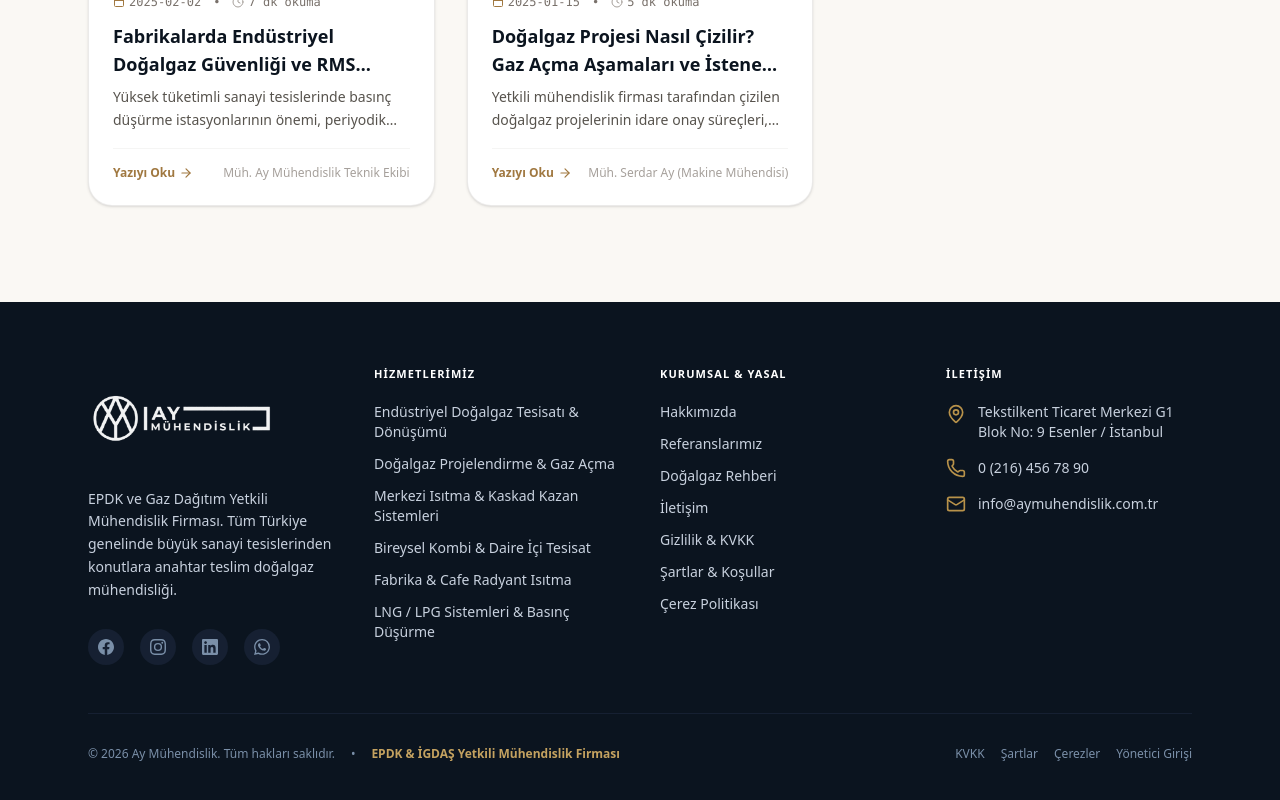
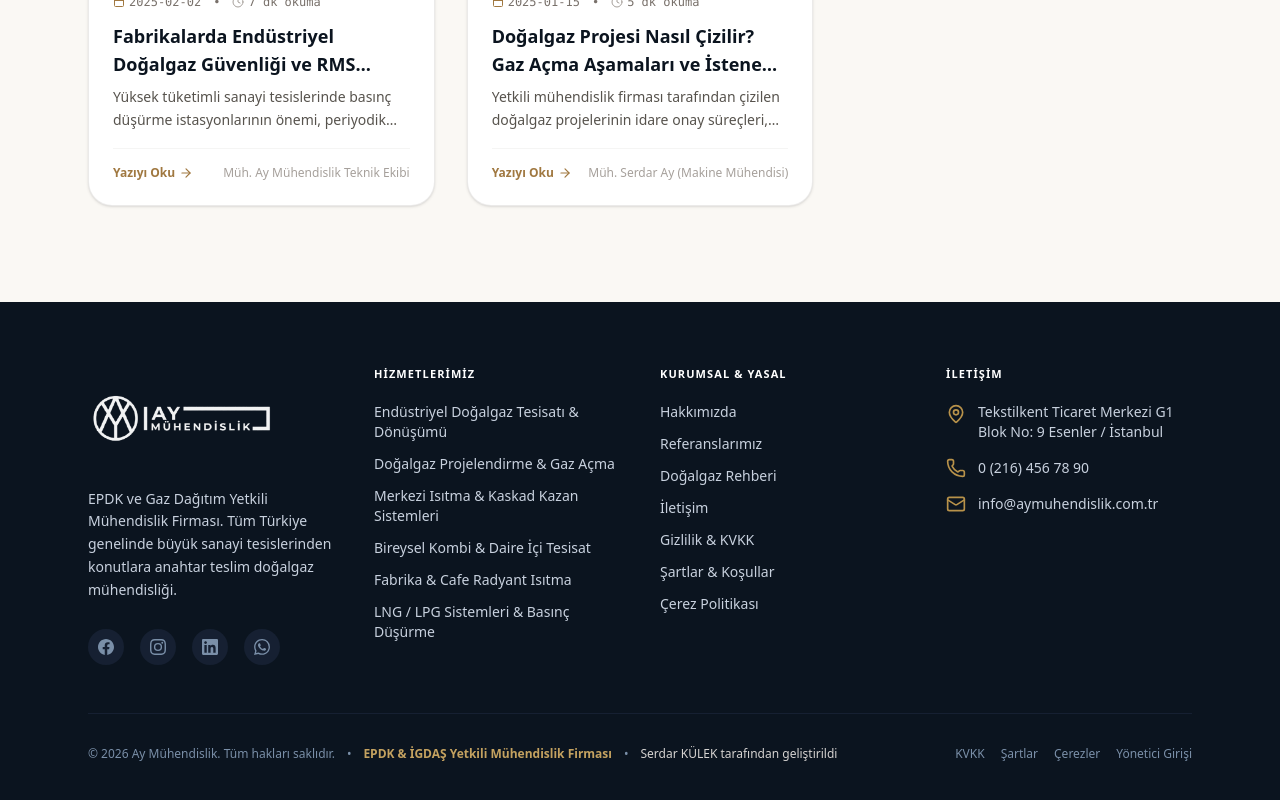
Before and after one commit to SerdarK44/aymuhendislik, a Next.js app: page /blog in a window 1280 px wide. Shown: the part 1068-1868 px from the top of the page. Built offline with nearby package versions, Linux system fonts and the light colour scheme.

Commit message:
feat(footer): add Serdar KULEK developer credit with LinkedIn link & slow down marquee ticker

```diff
--- a/src/app/globals.css
+++ b/src/app/globals.css
@@ -105,7 +105,7 @@ body {
   100% { transform: translateX(-33.33%); }
 }
 .animate-marquee {
-  animation: marquee 25s linear infinite;
+  animation: marquee 50s linear infinite;
 }
 
 /* ── Floating animation ── */
--- a/src/components/Footer.tsx
+++ b/src/components/Footer.tsx
@@ -131,10 +131,19 @@ export default function Footer({ settings, services }: { settings?: SiteSettings
         </div>
 
         <div className="mt-12 pt-8 border-t border-ink-800 flex flex-col md:flex-row items-center justify-between text-xs text-ink-400 gap-4">
-          <div className="flex flex-wrap items-center gap-4 text-center md:text-left">
+          <div className="flex flex-wrap items-center justify-center md:justify-start gap-3 text-center md:text-left">
             <p>© {year} Ay Mühendislik. Tüm hakları saklıdır.</p>
-            <span className="hidden md:inline">•</span>
+            <span className="hidden md:inline text-ink-700">•</span>
             <p className="text-brand-400 font-semibold">EPDK & İGDAŞ Yetkili Mühendislik Firması</p>
+            <span className="hidden md:inline text-ink-700">•</span>
+            <a
+              href="https://www.linkedin.com/in/serdar-kulek/"
+              target="_blank"
+              rel="noopener noreferrer"
+              className="text-stone-300 hover:text-brand-400 transition-colors inline-flex items-center gap-1 font-medium group"
+            >
+              <span>Serdar KÜLEK tarafından geliştirildi</span>
+            </a>
           </div>
           <div className="flex items-center gap-4">
             <Link href="/gizlilik-politikasi" className="hover:text-ink-200 transition-colors">KVKK</Link>
```
